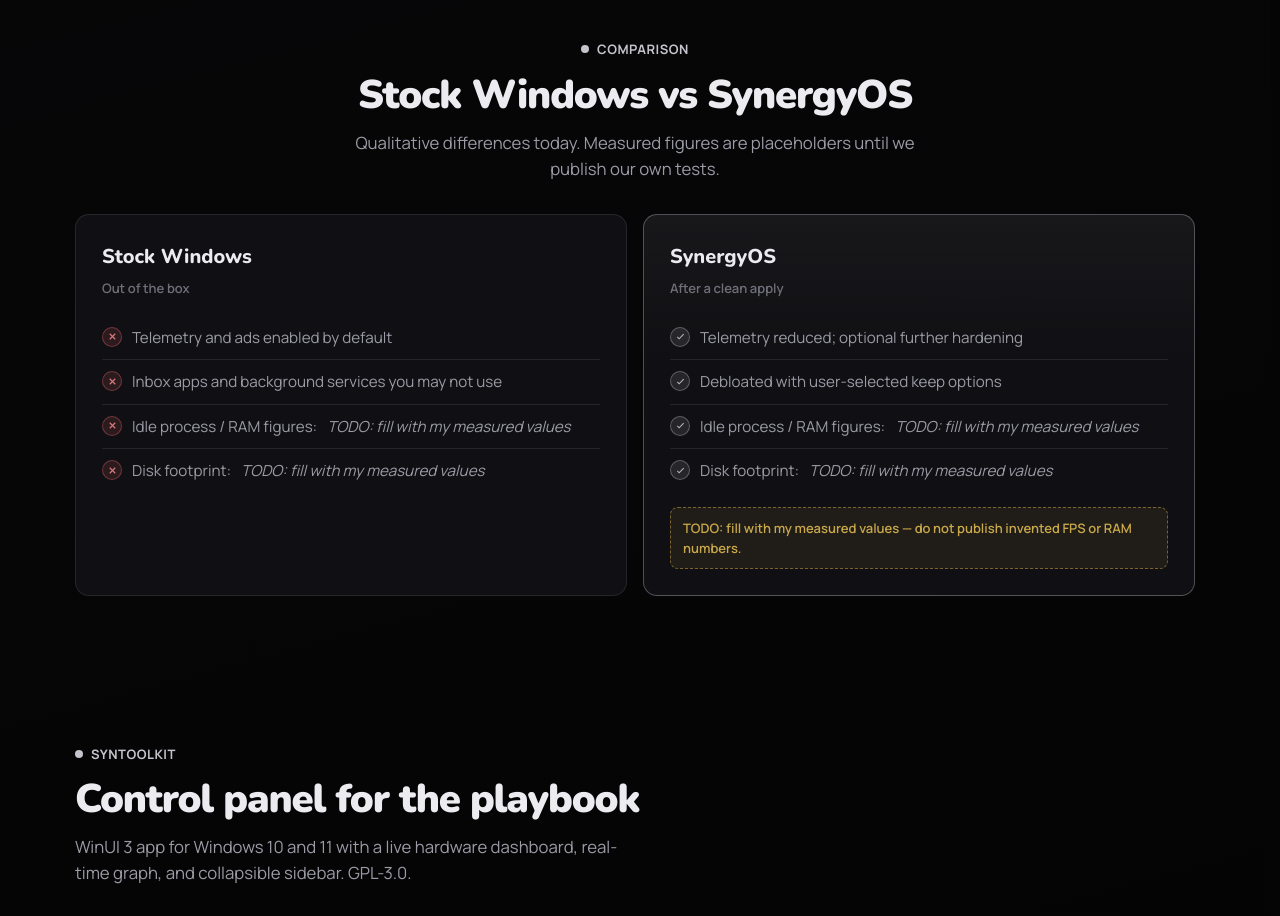
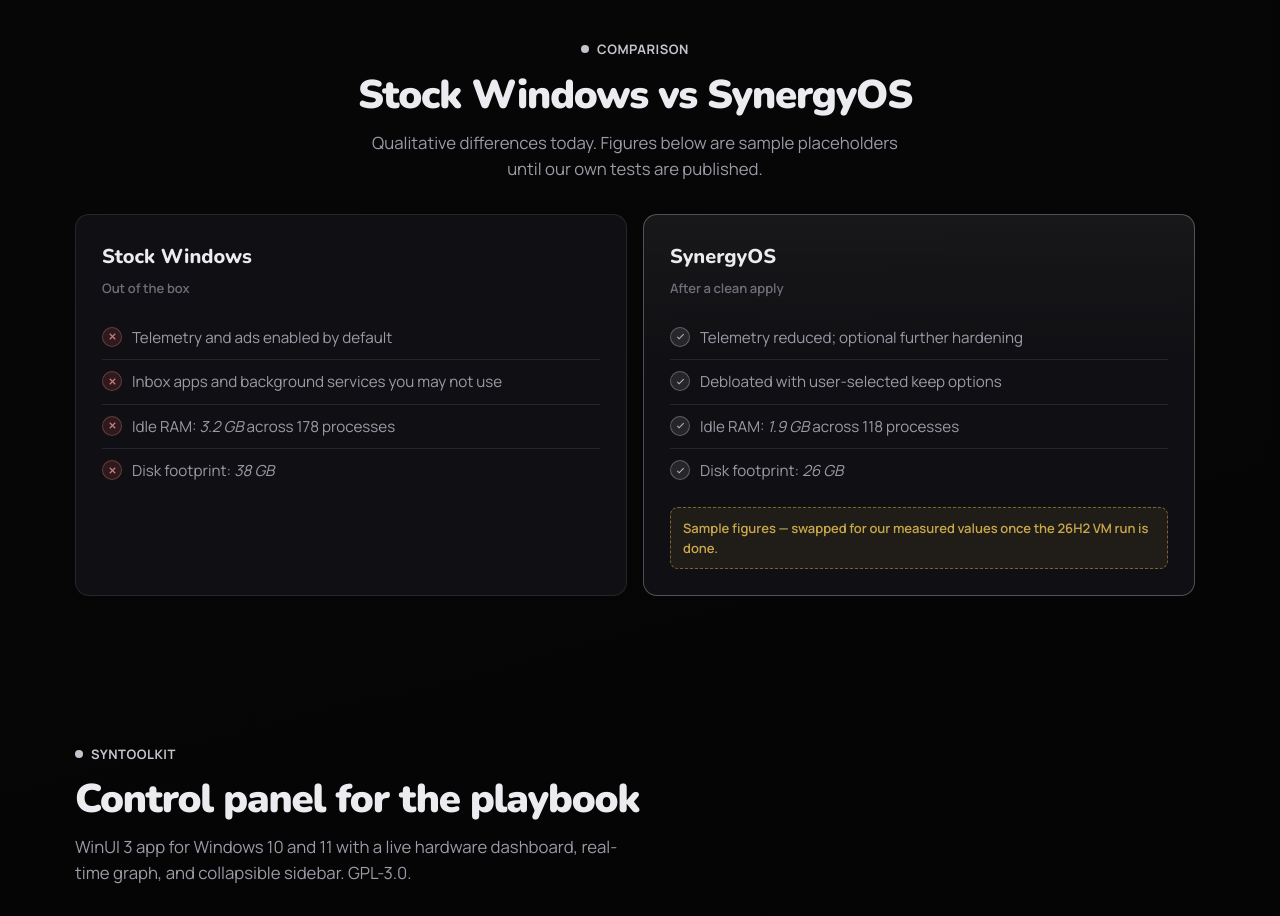
Before and after one commit to Synergy-Tweaks/Website, a plain HTML site: page index.html in a window 1280 px wide. Shown: the part 2100-3016 px from the top of the page. Drawn offline with Linux system fonts and the light colour scheme; no server answers.

Commit message:
feat: show sample stock vs tweaked RAM and disk figures

```diff
--- a/index.html
+++ b/index.html
@@ -166,8 +166,11 @@
     <div class="section-head center">
       <div class="eyebrow">Comparison</div>
       <h2 class="section-title" id="compare-title">Stock Windows vs SynergyOS</h2>
-      <p class="section-lede">Qualitative differences today. Measured figures are placeholders until we publish our own tests.</p>
+      <p class="section-lede">Qualitative differences today. Figures below are sample placeholders until our own tests are published.</p>
     </div>
+    <!-- MOCK-DATA: sample numbers, not measured. Replace the four values below with
+         the 26H2 VM run, then delete this comment. Stock col: idle RAM, disk.
+         SynergyOS col: idle RAM, disk. Also update the lede and the todo-note. -->
     <div class="compare">
       <div class="compare-col">
         <h3>Stock Windows</h3>
@@ -175,8 +178,8 @@
         <ul class="compare-list">
           <li><span class="mark bad" aria-hidden="true"><svg viewBox="0 0 24 24" fill="none" stroke="currentColor"><path d="M6 6l12 12M6 18L18 6"/></svg></span> Telemetry and ads enabled by default</li>
           <li><span class="mark bad" aria-hidden="true"><svg viewBox="0 0 24 24" fill="none" stroke="currentColor"><path d="M6 6l12 12M6 18L18 6"/></svg></span> Inbox apps and background services you may not use</li>
-          <li><span class="mark bad" aria-hidden="true"><svg viewBox="0 0 24 24" fill="none" stroke="currentColor"><path d="M6 6l12 12M6 18L18 6"/></svg></span> Idle process / RAM figures: <em>TODO: fill with my measured values</em></li>
-          <li><span class="mark bad" aria-hidden="true"><svg viewBox="0 0 24 24" fill="none" stroke="currentColor"><path d="M6 6l12 12M6 18L18 6"/></svg></span> Disk footprint: <em>TODO: fill with my measured values</em></li>
+          <li><span class="mark bad" aria-hidden="true"><svg viewBox="0 0 24 24" fill="none" stroke="currentColor"><path d="M6 6l12 12M6 18L18 6"/></svg></span> <span>Idle RAM: <em>3.2 GB</em> across 178 processes</span></li>
+          <li><span class="mark bad" aria-hidden="true"><svg viewBox="0 0 24 24" fill="none" stroke="currentColor"><path d="M6 6l12 12M6 18L18 6"/></svg></span> <span>Disk footprint: <em>38 GB</em></span></li>
         </ul>
       </div>
       <div class="compare-col synergy">
@@ -185,10 +188,10 @@
         <ul class="compare-list">
           <li><span class="mark good" aria-hidden="true"><svg viewBox="0 0 24 24" fill="none" stroke="currentColor"><path d="M5 13l4 4L19 7"/></svg></span> Telemetry reduced; optional further hardening</li>
           <li><span class="mark good" aria-hidden="true"><svg viewBox="0 0 24 24" fill="none" stroke="currentColor"><path d="M5 13l4 4L19 7"/></svg></span> Debloated with user-selected keep options</li>
-          <li><span class="mark good" aria-hidden="true"><svg viewBox="0 0 24 24" fill="none" stroke="currentColor"><path d="M5 13l4 4L19 7"/></svg></span> Idle process / RAM figures: <em>TODO: fill with my measured values</em></li>
-          <li><span class="mark good" aria-hidden="true"><svg viewBox="0 0 24 24" fill="none" stroke="currentColor"><path d="M5 13l4 4L19 7"/></svg></span> Disk footprint: <em>TODO: fill with my measured values</em></li>
+          <li><span class="mark good" aria-hidden="true"><svg viewBox="0 0 24 24" fill="none" stroke="currentColor"><path d="M5 13l4 4L19 7"/></svg></span> <span>Idle RAM: <em>1.9 GB</em> across 118 processes</span></li>
+          <li><span class="mark good" aria-hidden="true"><svg viewBox="0 0 24 24" fill="none" stroke="currentColor"><path d="M5 13l4 4L19 7"/></svg></span> <span>Disk footprint: <em>26 GB</em></span></li>
         </ul>
-        <p class="todo-note">TODO: fill with my measured values — do not publish invented FPS or RAM numbers.</p>
+        <p class="todo-note">Sample figures — swapped for our measured values once the 26H2 VM run is done.</p>
       </div>
     </div>
   </section>
--- a/tools/check.mjs
+++ b/tools/check.mjs
@@ -114,7 +114,10 @@ must(
 );
 
 const index = readFileSync("index.html", "utf8");
-must(index.includes("TODO: fill with my measured values"), "comparison TODOs missing from home");
+must(
+  index.includes("MOCK-DATA") && index.includes("Sample figures"),
+  "comparison sample-data marker missing from home"
+);
 must(!/1200\+|Real FPS|turbo-charged|Happy holidays/i.test(index), "hype or holiday leftovers on home");
 
 if (fail.length) {
```
Also changed, not shown: 2 other files.
